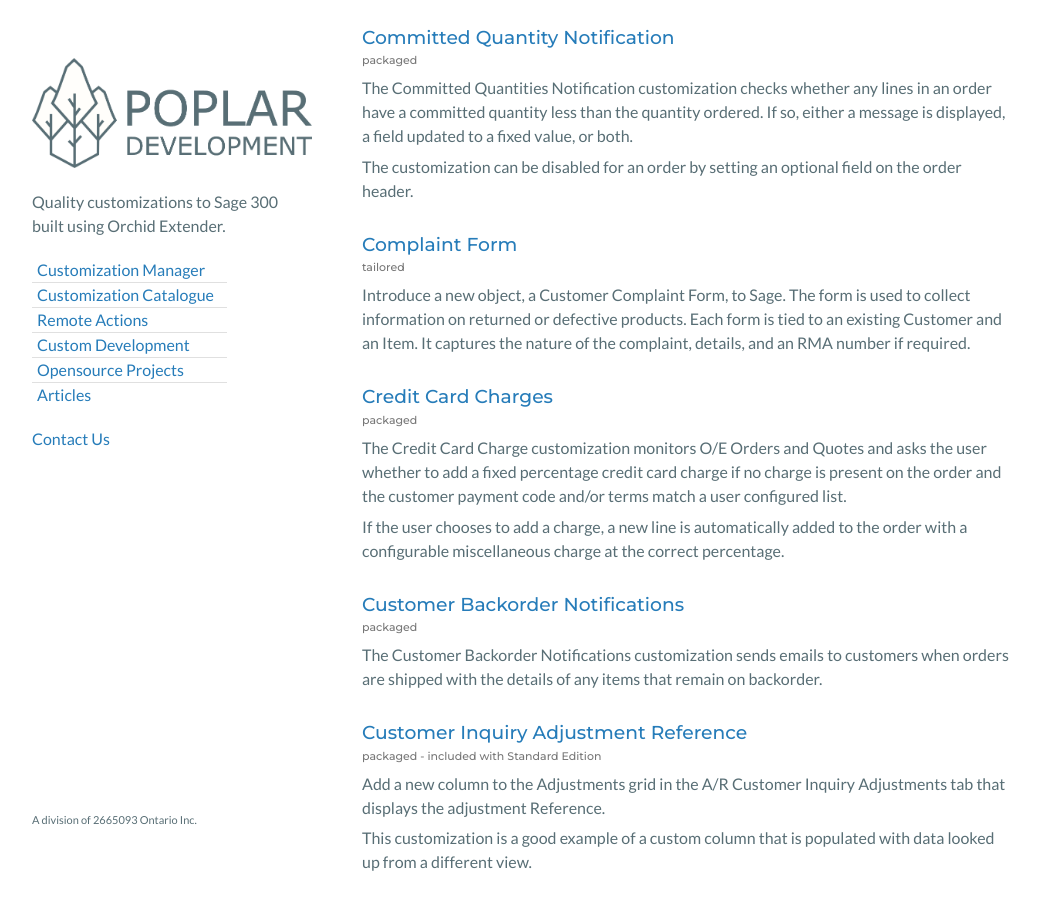
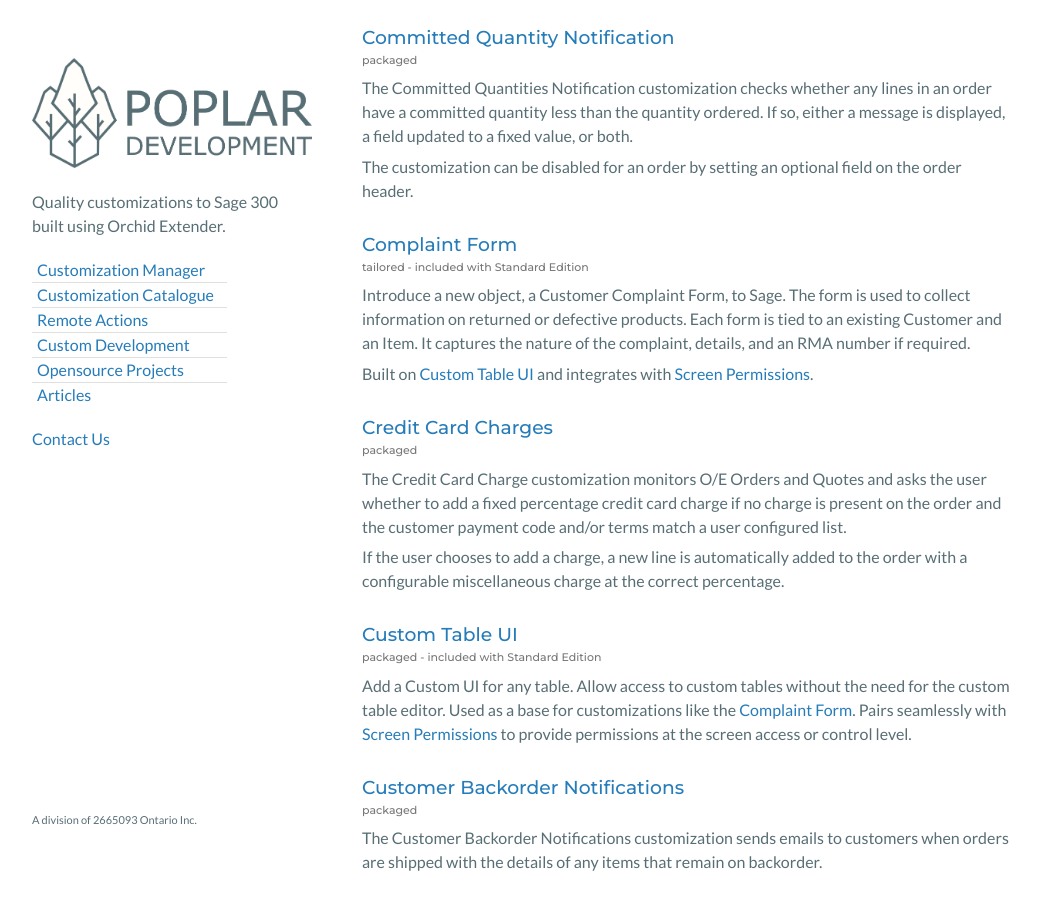
Before and after one commit to poplars-dev/poplars-dev.github.io, a Jekyll site: the page built from catalogue.md, in a window 1280 px wide and 900 px high, scrolled down 2758 px. Shown: the whole window, without its empty margins (118-1158 px from the left). Built offline with Jekyll 4.4.1, drawn with Linux system fonts in a browser that asks for light colours; nearby versions of some CDN libraries; a script that is not in the unit is left out; comment, search, counter and statistics services are not loaded.

Commit message:
add customtableui

```diff
--- a/_customizations/poplar_complaints.md
+++ b/_customizations/poplar_complaints.md
@@ -19,6 +19,9 @@
 is used to collect information on returned or defective products.  Each
 form is tied to an existing Customer and an Item. It captures the nature
 of the complaint, details, and an RMA number if required.
+
+Built on [Custom Table UI](/customizations/poplar_customtableui.html) and
+integrates with [Screen Permissions](/customizations/poplar_screenperms.html).
 
 <!--more-->
 
--- /dev/null
+++ b/_customizations/poplar_customtableui.md
@@ -0,0 +1,46 @@
+---
+layout: customization
+order: 5
+name: Custom Table UI
+package_name: poplar_customtableui
+apps:
+views:
+screens:
+format: packaged
+monthly_cost: 0
+perpetual_cost: 0
+presentation:
+demo:
+docs_url:
+excerpt_separator: <!--more-->
+---
+
+Add a Custom UI for any table.  Allow access to custom tables without the
+need for the custom table editor.  Used as a base for customizations
+like the [Complaint Form](/customizations/poplar_complaints.html).
+Pairs seamlessly with
+[Screen Permissions](/customizations/poplar_screenperms.html) to provide
+permissions at the screen access or control level.
+
+<!--more-->
+
+## How does it work?
+
+With another custom table.  Define a new entry pointing to the table that
+needs a UI, set an optional permission name, and create a new icon anywhere
+in the desktop.
+
+Used with the Custom Table features of Extender, this customization allows
+you to create and expose your own objects in the Sage desktop - without
+any custom development.
+
+{% if page.demo %}
+## Demo
+
+<video width="640" controls>
+  <source src="{{ page.demo }}" type="video/mp4">
+  Your browser doesn't support the video tag.
+</video>
+{% endif %}
+
+{% include pricing.html %}
```
Also changed, not shown: other parts of _customizations/poplar_complaints.md (+2 -2 lines).
